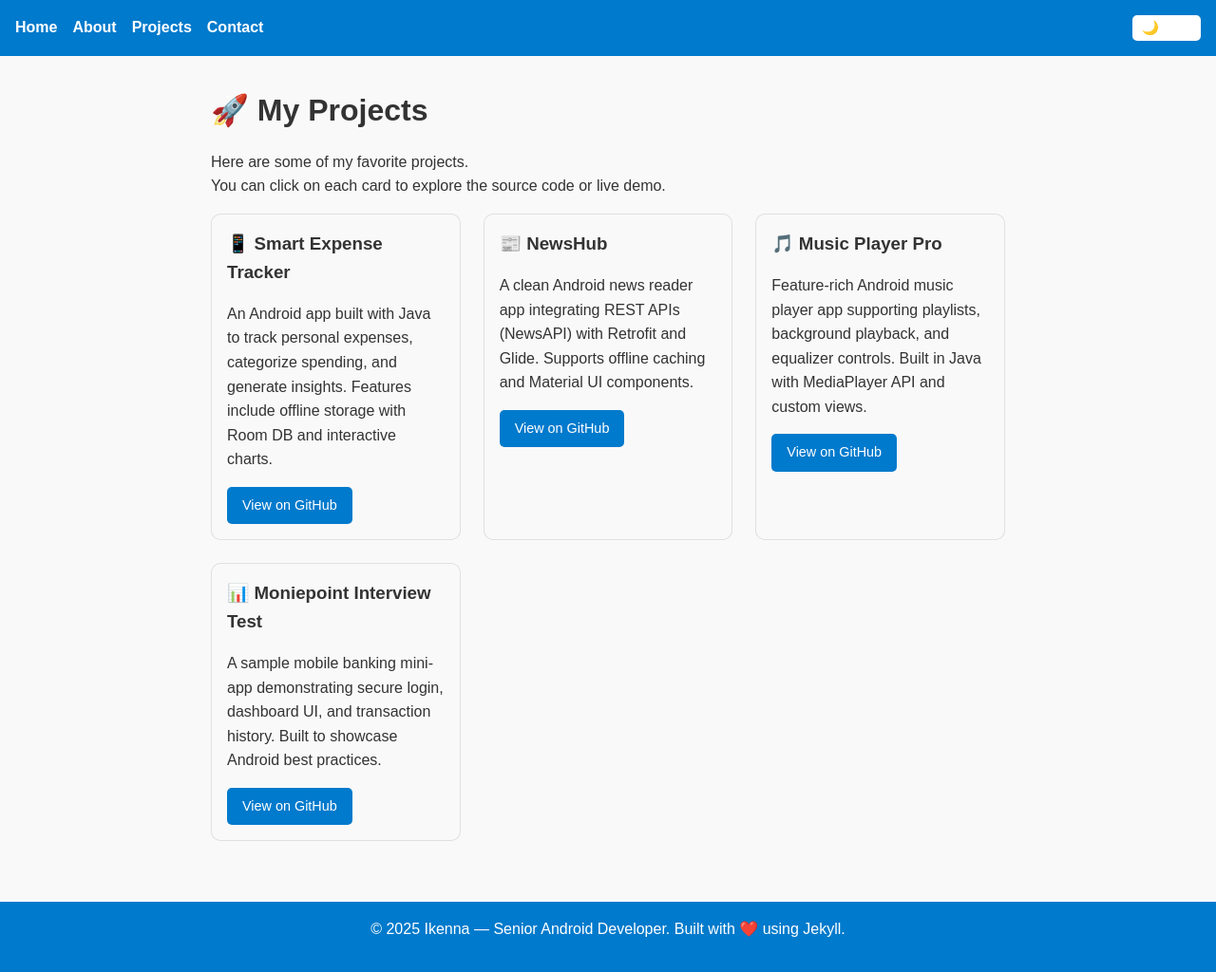
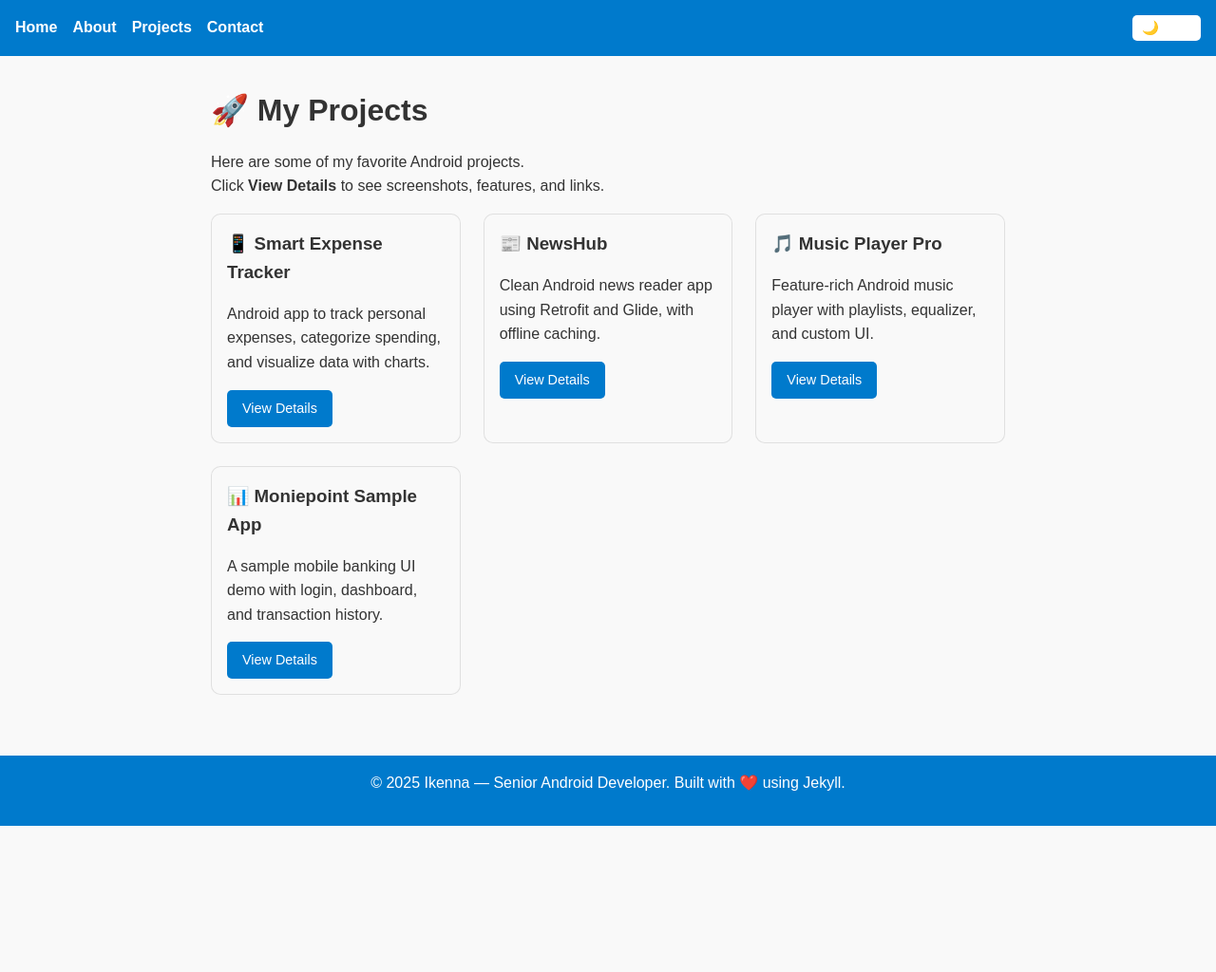
Before and after one commit to Andy112/ikenna-portfolio, a Jekyll site: the page built from projects.md, in a window 1280 px wide. Shown: the whole page at 95% size. Built offline with Jekyll 4.4.1, drawn with Linux system fonts in a browser that asks for light colours; after the commit the page ends 900 px from its top, so only the background shows below that.

Commit message:
Update projects.md

```diff
--- a/projects.md
+++ b/projects.md
@@ -5,41 +5,37 @@
 
 # 🚀 My Projects
 
-Here are some of my favorite projects.
-You can click on each card to explore the source code or live demo.
+Here are some of my favorite Android projects.
+Click **View Details** to see screenshots, features, and links.
 
 <div class="projects-grid">
 
   <!-- Project 1 -->
   <div class="project-card">
     <h3>📱 Smart Expense Tracker</h3>
-    <p>An Android app built with Java to track personal expenses, categorize spending, and generate insights.
-    Features include offline storage with Room DB and interactive charts.</p>
-    <a class="btn" href="https://github.com/YourUsername/smart-expense-tracker" target="_blank">View on GitHub</a>
+    <p>Android app to track personal expenses, categorize spending, and visualize data with charts.</p>
+    <a class="btn" href="{{ site.baseurl }}/projects/smart-expense-tracker">View Details</a>
   </div>
 
   <!-- Project 2 -->
   <div class="project-card">
     <h3>📰 NewsHub</h3>
-    <p>A clean Android news reader app integrating REST APIs (NewsAPI) with Retrofit and Glide.
-    Supports offline caching and Material UI components.</p>
-    <a class="btn" href="https://github.com/YourUsername/newshub" target="_blank">View on GitHub</a>
+    <p>Clean Android news reader app using Retrofit and Glide, with offline caching.</p>
+    <a class="btn" href="{{ site.baseurl }}/projects/newshub">View Details</a>
   </div>
 
   <!-- Project 3 -->
   <div class="project-card">
     <h3>🎵 Music Player Pro</h3>
-    <p>Feature-rich Android music player app supporting playlists, background playback, and equalizer controls.
-    Built in Java with MediaPlayer API and custom views.</p>
-    <a class="btn" href="https://github.com/YourUsername/music-player-pro" target="_blank">View on GitHub</a>
+    <p>Feature-rich Android music player with playlists, equalizer, and custom UI.</p>
+    <a class="btn" href="{{ site.baseurl }}/projects/music-player-pro">View Details</a>
   </div>
 
   <!-- Project 4 -->
   <div class="project-card">
-    <h3>📊 Moniepoint Interview Test</h3>
-    <p>A sample mobile banking mini-app demonstrating secure login, dashboard UI, and transaction history.
-    Built to showcase Android best practices.</p>
-    <a class="btn" href="https://github.com/YourUsername/moniepoint-sample" target="_blank">View on GitHub</a>
+    <h3>📊 Moniepoint Sample App</h3>
+    <p>A sample mobile banking UI demo with login, dashboard, and transaction history.</p>
+    <a class="btn" href="{{ site.baseurl }}/projects/moniepoint-sample">View Details</a>
   </div>
 
 </div>
```
